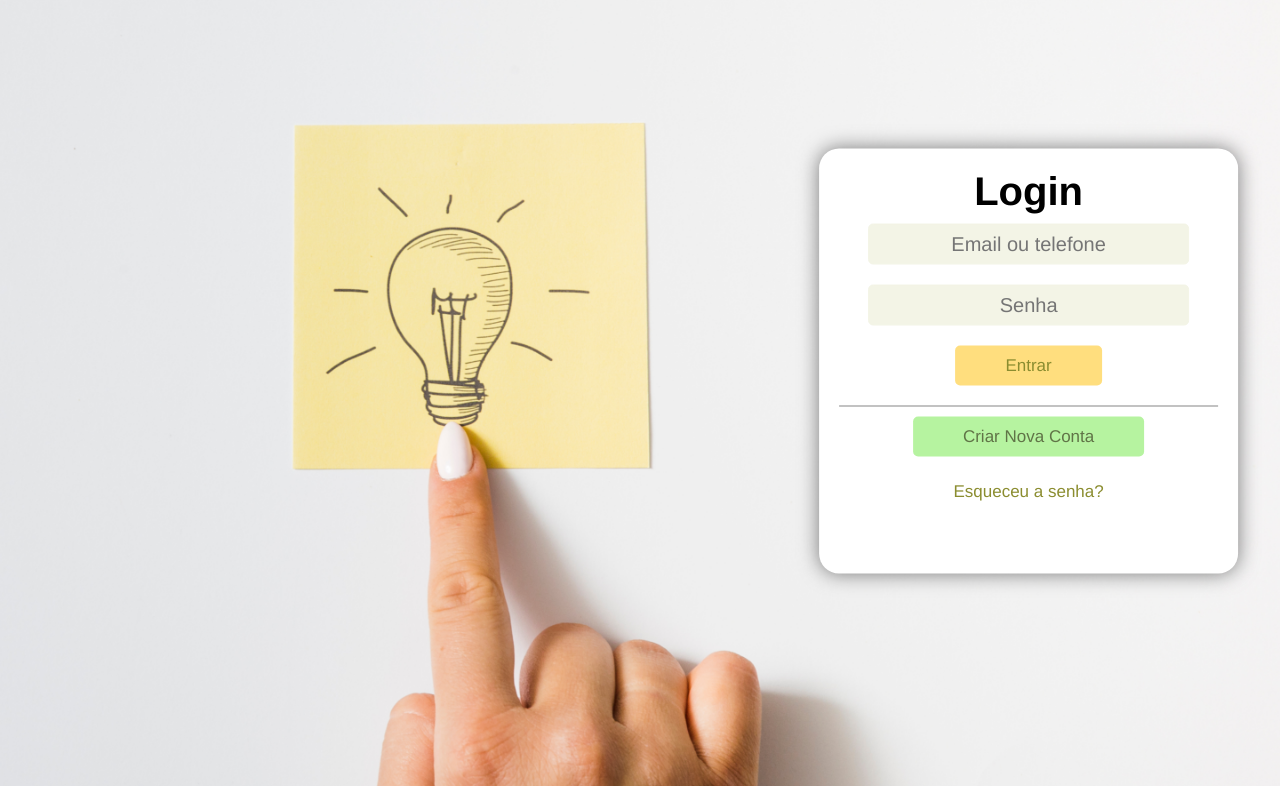
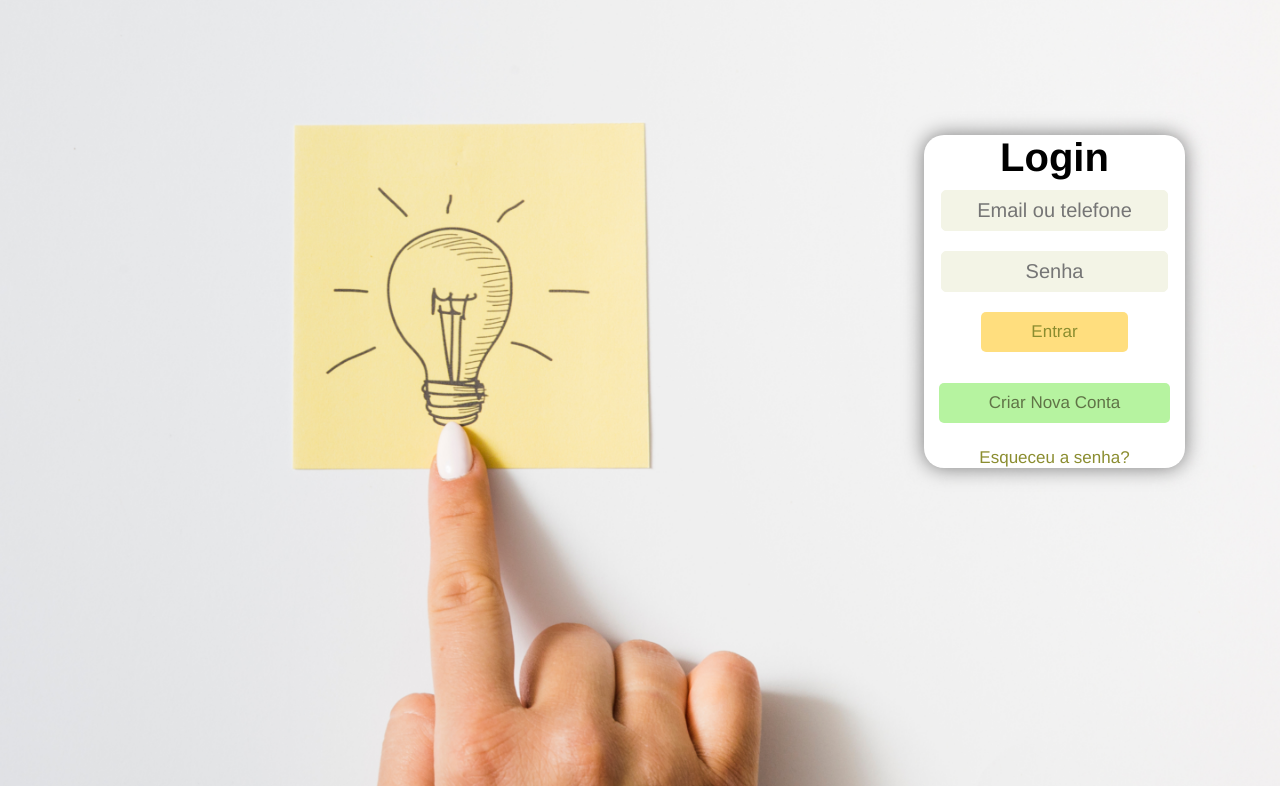
Before and after one commit to 2024-1-NADS2/Projeto3, a React (Vite) app in the folder src/Frontend/Projeto_git/Intellectify/: page / in a window 1280 px wide. Built offline with nearby package versions, Linux system fonts and the light colour scheme.

Commit message:
Update Login.css

```diff
--- a/src/Frontend/Projeto_git/Intellectify/src/styles/Login.css
+++ b/src/Frontend/Projeto_git/Intellectify/src/styles/Login.css
@@ -1,14 +1,18 @@
 .login-container {
-  transform: translate(-10%, -150%);
-  width: 419px;
-  height: 425px;
-  margin-left: auto;
-  background-color: white;
+  display: flex;
+  flex-direction: column;
+  position: absolute;
+  top: 135px;
+  right: 95px;
+  height: auto;
+  width: auto;
+  margin: 0 auto;
+  background-color: #fff;
+  text-align: center;
   border-radius: 20px;
-  padding: 20px;
   box-sizing: border-box;
-  text-align: center;
   box-shadow: 0px 0px 20px rgba(0, 0, 0, 0.5);
+  align-items: center;
 }
 
 h1 {
@@ -20,7 +24,7 @@ input[type="password"] {
     background-color: #F3F4E6;
     width: 80%;
     padding: 8px;
-    margin: 10px 0;
+    margin: 10px;
     border-bottom: 20px;
     border-radius: 5px;
     border: 1px solid #F3F4E6;
```
